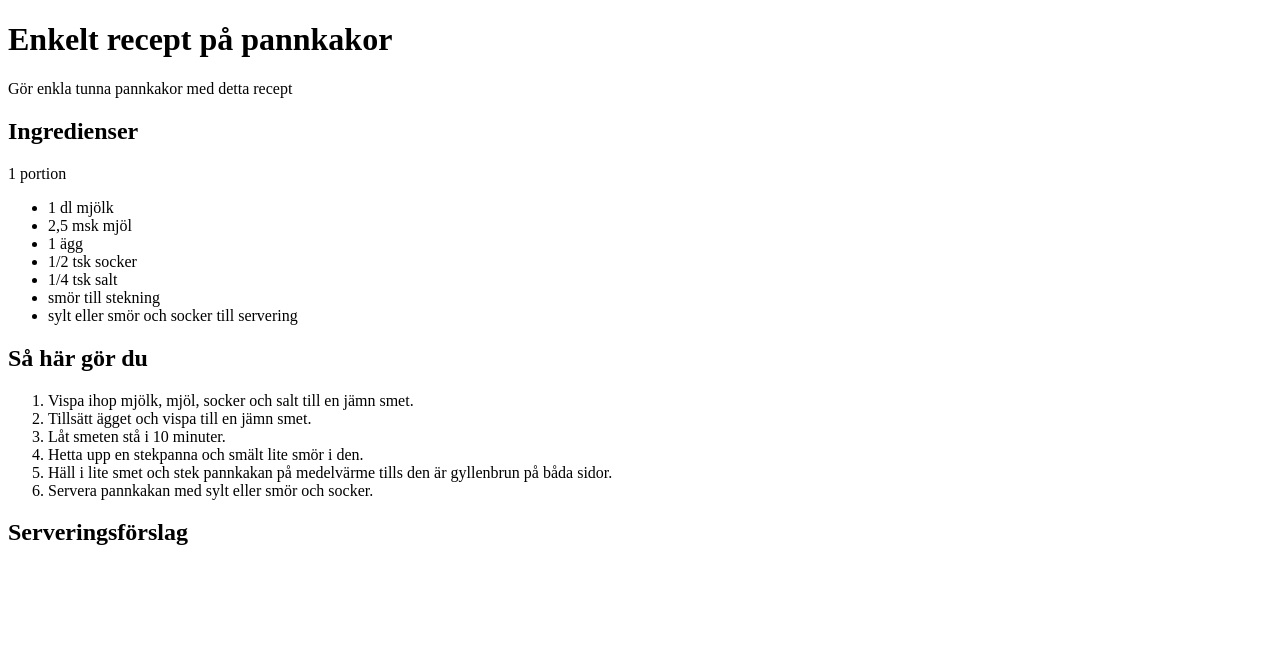
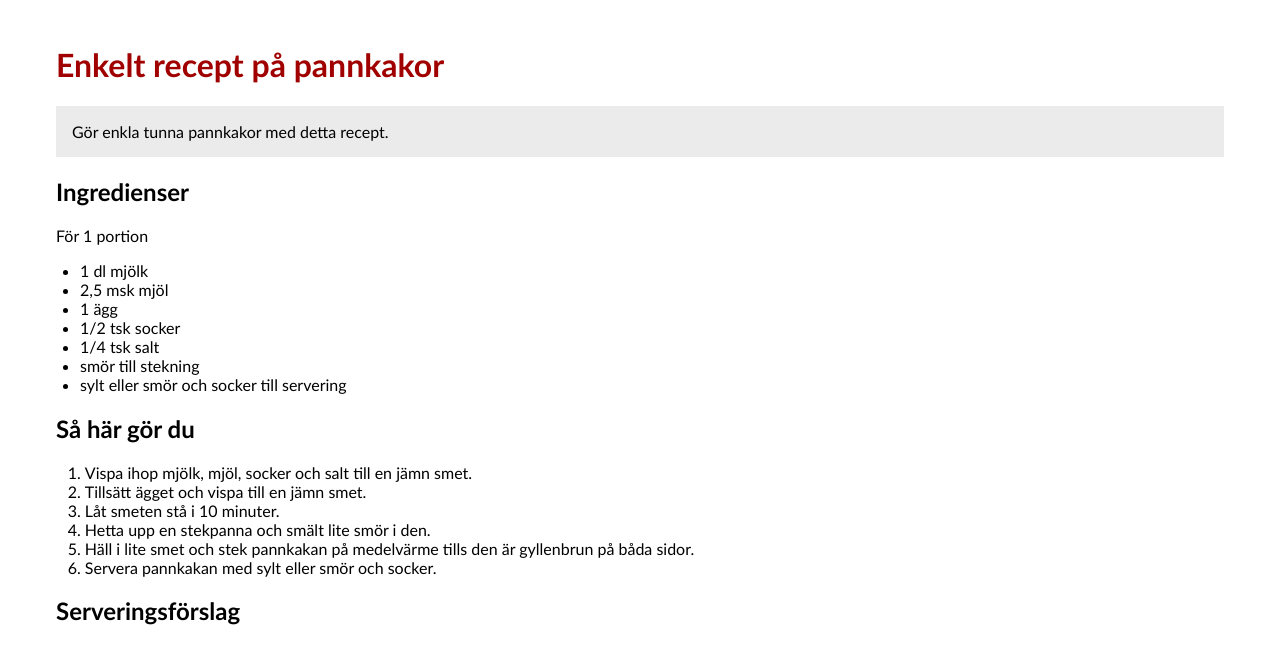
Before and after one commit to niclasr/lexicon-recept, a plain HTML site: page index.html in a window 1280 px wide. Drawn offline with Linux system fonts and the light colour scheme.

Commit message:
Add some basic css

```diff
--- a/index.html
+++ b/index.html
@@ -2,13 +2,13 @@
 <html lang="sv-SE">
 <head>
     <meta charset="UTF-8">
-    <link rel="stylesheet" href="style.css">
+    <link rel="stylesheet" href="style.css" type="text/css">
 </head>
 <body>
     <h1>Enkelt recept på pannkakor</h1>
-    <p>Gör enkla tunna pannkakor med detta recept</p>
+    <p class="greybox">Gör enkla tunna pannkakor med detta recept.</p>
     <h2>Ingredienser</h2>
-    <p>1 portion</p>
+    <p>För 1 portion</p>
     <ul>
         <li>1 dl mjölk</li>
         <li>2,5 msk mjöl</li>
--- a/style.css
+++ b/style.css
@@ -0,0 +1,21 @@
+body {
+  font-family: Calibri, sans-serif;
+  padding: 1em 3em;
+}
+
+h1 {
+  color: rgb(161,0,0);
+}
+
+ol{
+  padding-left: 1.8em
+}
+
+ul{
+  padding-left: 1.5em;
+}
+
+p.greybox {
+  background-color: rgb(235,235,235);
+  padding: 1em 1em;
+}
```
